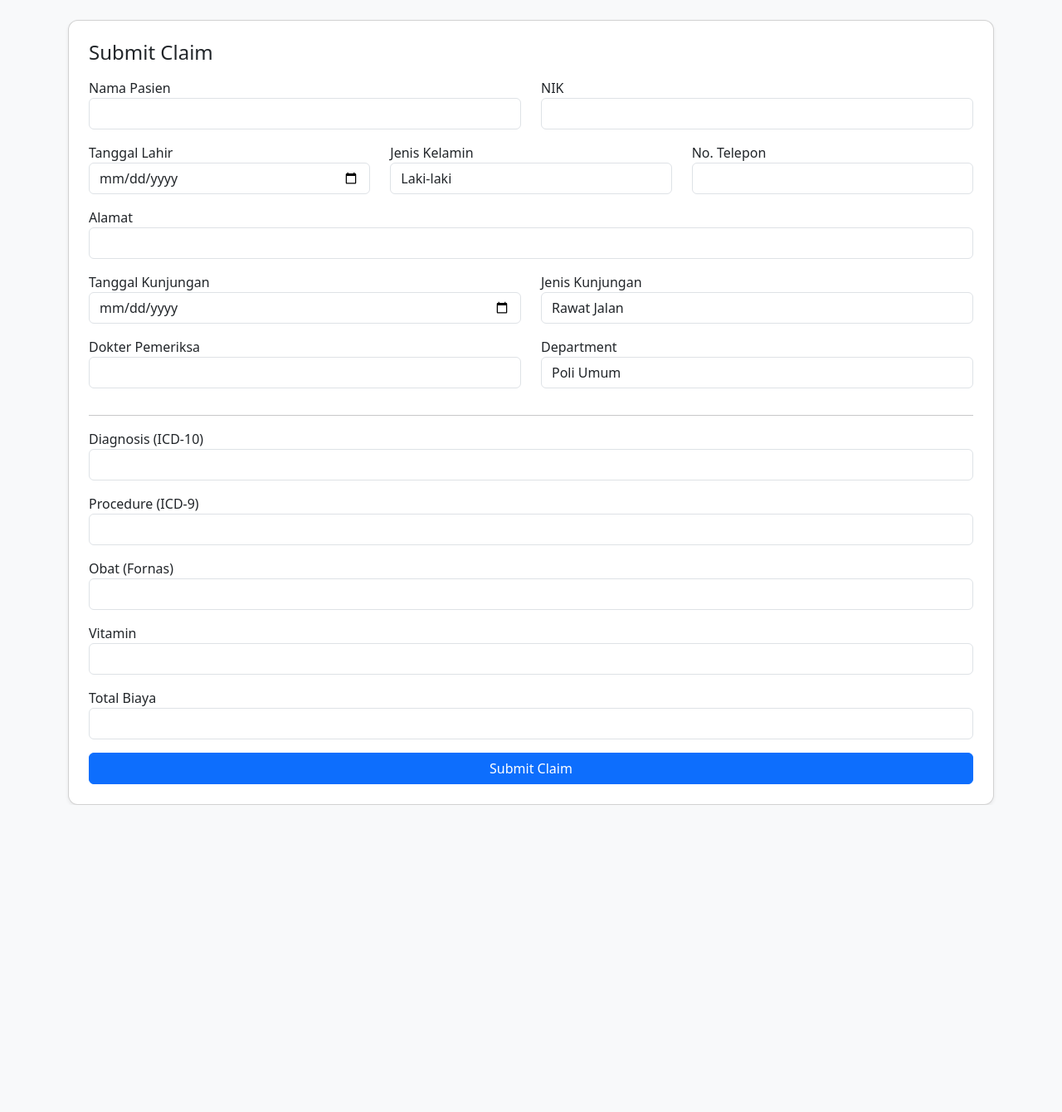
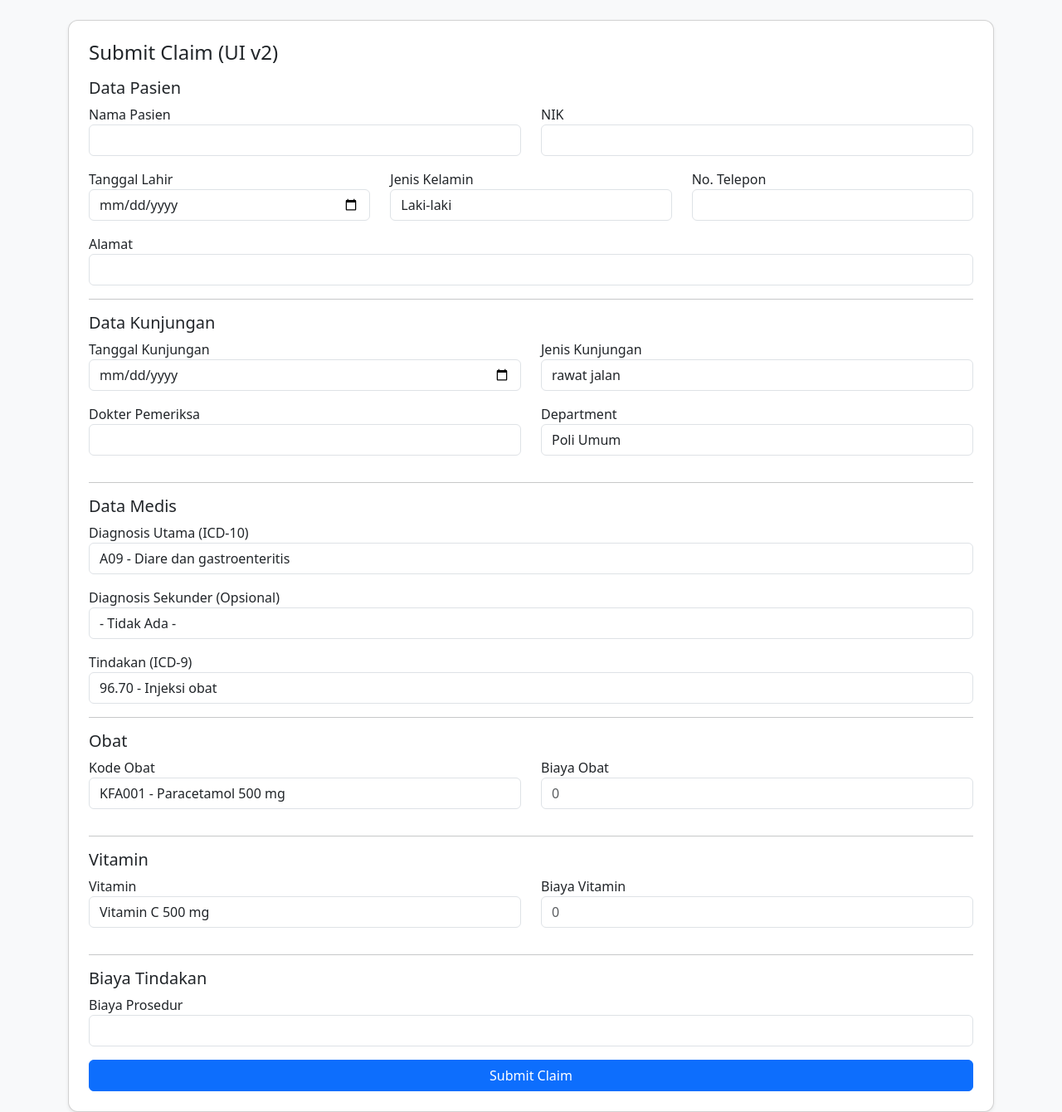
Before and after one commit to aristit0/CLAIM_FRAUD_DETECTION, a Flask app: page /submit in a window 1280 px wide. Shown: the part 56-1396 px from the top of the page at 83% size. Before the commit the page ends 1026 px from the top, so only its background shows below. Run offline with Flask 3, Linux system fonts and the light colour scheme; the visitor is signed in with stand-in values (Sample User, id 1).

```diff
--- a/claim_apps/submission_ui/app.py
+++ b/claim_apps/submission_ui/app.py
@@ -11,8 +11,9 @@ app.permanent_session_lifetime = timedelta(hours=6)
 VALID_USER = "aris"
 VALID_PASS = "Admin123"
 
+
 # -----------------------------------
-# MySQL Connection
+# DB Connection
 # -----------------------------------
 def get_db():
     return mysql.connector.connect(
@@ -21,21 +22,6 @@ def get_db():
         password="T1ku$H1t4m",
         database="claimdb"
     )
-
-# -----------------------------------
-# Rupiah Formatting
-# -----------------------------------
-def format_rupiah(x):
-    try:
-        x = float(x)
-        formatted = f"Rp {x:,.2f}"
-        formatted = formatted.replace(",", "#").replace(".", ",").replace("#", ".")
-        return formatted
-    except:
-        return x
-
-# Register filter for Jinja
-app.jinja_env.filters["rupiah"] = format_rupiah
 
 
 # -----------------------------------
@@ -61,15 +47,48 @@ def login_required(f):
 
 
 # -----------------------------------
-# SUBMIT CLAIM PAGE
+# SUBMISSION FORM V2
 # -----------------------------------
 @app.route("/submit", methods=["GET", "POST"])
 @login_required
 def submit_claim():
 
+    # === MASTER DATA (dropdowns) ===
+    ICD10 = [
+        ("A09", "Diare dan gastroenteritis"),
+        ("J06", "Common cold"),
+        ("I10", "Hipertensi"),
+        ("E11", "Diabetes mellitus tipe 2"),
+        ("J45", "Asma"),
+        ("K29", "Gastritis"),
+    ]
+
+    ICD9 = [
+        ("96.70", "Injeksi obat"),
+        ("99.04", "Transfusi darah"),
+        ("03.31", "Pemeriksaan darah"),
+        ("45.13", "Endoskopi"),
+        ("93.90", "Electrotherapy"),
+    ]
+
+    DRUGS = [
+        ("KFA001", "Paracetamol 500 mg"),
+        ("KFA002", "Amoxicillin 500 mg"),
+        ("KFA003", "Ceftriaxone injeksi"),
+        ("KFA004", "Omeprazole 20 mg"),
+        ("KFA005", "ORS / Oralit"),
+    ]
+
+    VITAMINS = [
+        "Vitamin C 500 mg",
+        "Vitamin B Complex",
+        "Vitamin D 1000 IU",
+        "Vitamin E 400 IU",
+    ]
+
     if request.method == "POST":
 
-        # Patient info
+        # PATIENT INFO
         patient_name = request.form.get("patient_name")
         patient_nik = request.form.get("patient_nik")
         patient_dob = request.form.get("patient_dob")
@@ -77,78 +96,103 @@ def submit_claim():
         patient_phone = request.form.get("patient_phone")
         patient_address = request.form.get("patient_address")
 
-        # Visit info
+        # VISIT INFO
         visit_date = request.form.get("visit_date")
         visit_type = request.form.get("visit_type")
         doctor_name = request.form.get("doctor_name")
         department = request.form.get("department")
 
-        # Core claim
-        diagnosis_raw = request.form.get("diagnosis")
-        procedure_raw = request.form.get("procedure")
-        drug = request.form.get("drug")
-        vitamin = request.form.get("vitamin")
-        cost = request.form.get("cost")
+        # MEDICAL DETAILS
+        dx_primary = request.form.get("diagnosis_primary")
+        dx_primary_desc = dict(ICD10)[dx_primary]
 
-        # Extract ICD code
-        diagnosis_code = diagnosis_raw.split(" ")[0]
-        procedure_code = procedure_raw.split(" ")[0]
+        dx_secondary = request.form.get("diagnosis_secondary")
+        dx_secondary_desc = dict(ICD10)[dx_secondary] if dx_secondary else None
 
+        px_code = request.form.get("procedure")
+        px_desc = dict(ICD9)[px_code]
+
+        drug_code = request.form.get("drug_code")
+        drug_name = dict(DRUGS)[drug_code]
+        drug_cost = float(request.form.get("drug_cost") or 0)
+
+        vitamin_name = request.form.get("vitamin_name")
+        vitamin_cost = float(request.form.get("vitamin_cost") or 0)
+
+        # COSTS
+        proc_cost = float(request.form.get("procedure_cost") or 0)
+        total_claim = proc_cost + drug_cost + vitamin_cost
+
+        # DB
         db = get_db()
         cursor = db.cursor()
 
-        # Insert claim_header
+        # INSERT CLAIM HEADER
         cursor.execute("""
-            INSERT INTO claim_header
-            (patient_nik, patient_name, patient_gender, patient_dob, patient_address, patient_phone,
-             visit_date, visit_type, doctor_name, department,
-             total_procedure_cost, total_drug_cost, total_vitamin_cost, total_claim_amount, status)
+            INSERT INTO claim_header (
+                patient_nik, patient_name, patient_gender, patient_dob,
+                patient_address, patient_phone,
+                visit_date, visit_type, doctor_name, department,
+                total_procedure_cost, total_drug_cost, total_vitamin_cost, total_claim_amount, status
+            )
             VALUES (%s,%s,%s,%s,%s,%s,
                     %s,%s,%s,%s,
-                    %s,0,0,%s,'pending')
-        """, (patient_nik, patient_name, patient_gender, patient_dob, patient_address, patient_phone,
-              visit_date, visit_type, doctor_name, department,
-              cost, cost))
+                    %s,%s,%s,%s,'pending')
+        """, (
+            patient_nik, patient_name, patient_gender, patient_dob,
+            patient_address, patient_phone,
+            visit_date, visit_type, doctor_name, department,
+            proc_cost, drug_cost, vitamin_cost, total_claim
+        ))
 
         db.commit()
         claim_id = cursor.lastrowid
 
-        # Insert ICD-10 primary diagnosis
+        # INSERT PRIMARY DX
         cursor.execute("""
             INSERT INTO claim_diagnosis (claim_id, icd10_code, icd10_description, is_primary)
             VALUES (%s,%s,%s,1)
-        """, (claim_id, diagnosis_code, diagnosis_raw))
+        """, (claim_id, dx_primary, dx_primary_desc))
 
-        # Insert ICD-9 procedure
+        # INSERT SECONDARY DX (optional)
+        if dx_secondary:
+            cursor.execute("""
+                INSERT INTO claim_diagnosis (claim_id, icd10_code, icd10_description, is_primary)
+                VALUES (%s,%s,%s,0)
+            """, (claim_id, dx_secondary, dx_secondary_desc))
+
+        # INSERT PROCEDURE
         cursor.execute("""
             INSERT INTO claim_procedure (claim_id, icd9_code, icd9_description, quantity, procedure_date)
             VALUES (%s,%s,%s,1,%s)
-        """, (claim_id, procedure_code, procedure_raw, visit_date))
+        """, (claim_id, px_code, px_desc, visit_date))
 
-        # Insert drug
+        # INSERT DRUG
         cursor.execute("""
             INSERT INTO claim_drug (claim_id, drug_code, drug_name, dosage, frequency, route, days, cost)
-            VALUES (%s,'-',%s,'1 tablet','2x sehari','oral',1,0)
-        """, (claim_id, drug))
+            VALUES (%s,%s,%s,'1 tablet','2x sehari','oral',1,%s)
+        """, (claim_id, drug_code, drug_name, drug_cost))
 
-        # Insert vitamin
+        # INSERT VITAMIN
         cursor.execute("""
             INSERT INTO claim_vitamin (claim_id, vitamin_name, dosage, days, cost)
-            VALUES (%s,%s,'1 tablet',1,0)
-        """, (claim_id, vitamin))
+            VALUES (%s,%s,'1 tablet',1,%s)
+        """, (claim_id, vitamin_name, vitamin_cost))
 
         db.commit()
         cursor.close()
         db.close()
 
-        return render_template("submit_claim.html", msg="Claim berhasil disubmit!")
+        return render_template("submit_claim.html",
+                               msg="Claim berhasil disubmit!",
+                               ICD10=ICD10, ICD9=ICD9, DRUGS=DRUGS, VITAMINS=VITAMINS)
 
-    return render_template("submit_claim.html")
-
+    return render_template("submit_claim.html",
+                           ICD10=ICD10, ICD9=ICD9, DRUGS=DRUGS, VITAMINS=VITAMINS)
 
 
 # -----------------------------------
-# LIST CLAIMS + PAGINATION
+# LIST CLAIMS
 # -----------------------------------
 @app.route("/list")
 @login_required
@@ -161,12 +205,10 @@ def list_claims():
     db = get_db()
     cursor = db.cursor(dictionary=True)
 
-    # Count total rows
     cursor.execute("SELECT COUNT(*) AS total FROM claim_header")
     total = cursor.fetchone()["total"]
     total_pages = math.ceil(total / limit)
 
-    # Fetch paginated rows
     cursor.execute(f"""
         SELECT claim_id, patient_name, patient_nik, total_claim_amount, status, created_at
         FROM claim_header
--- a/claim_apps/submission_ui/templates/submit_claim.html
+++ b/claim_apps/submission_ui/templates/submit_claim.html
@@ -2,7 +2,7 @@
 {% block content %}
 
 <div class="card p-4 shadow-sm">
-    <h4 class="mb-3">Submit Claim</h4>
+    <h4 class="mb-3">Submit Claim (UI v2)</h4>
 
     {% if msg %}
     <div class="alert alert-success">{{ msg }}</div>
@@ -10,6 +10,7 @@
 
     <form method="POST">
 
+        <h5>Data Pasien</h5>
         <div class="row">
             <div class="col-md-6 mb-3">
                 <label>Nama Pasien</label>
@@ -47,6 +48,10 @@
             <input class="form-control" name="patient_address">
         </div>
 
+        <hr>
+
+        <h5>Data Kunjungan</h5>
+
         <div class="row">
             <div class="col-md-6 mb-3">
                 <label>Tanggal Kunjungan</label>
@@ -55,10 +60,10 @@
 
             <div class="col-md-6 mb-3">
                 <label>Jenis Kunjungan</label>
-                <select class="form-control" name="visit_type" required>
-                    <option value="rawat jalan">Rawat Jalan</option>
-                    <option value="rawat inap">Rawat Inap</option>
-                    <option value="igd">IGD</option>
+                <select class="form-control" name="visit_type">
+                    <option>rawat jalan</option>
+                    <option>rawat inap</option>
+                    <option>igd</option>
                 </select>
             </div>
         </div>
@@ -74,44 +79,97 @@
                 <select class="form-control" name="department">
                     <option>Poli Umum</option>
                     <option>Poli Anak</option>
+                    <option>Poli Saraf</option>
+                    <option>IGD</option>
                     <option>Poli Gigi</option>
-                    <option>IGD</option>
-                    <option>Kebidanan</option>
-                    <option>Bedah</option>
                 </select>
             </div>
         </div>
 
         <hr>
 
+        <h5>Data Medis</h5>
+
         <div class="mb-3">
-            <label>Diagnosis (ICD-10)</label>
-            <input class="form-control" name="diagnosis" required>
+            <label>Diagnosis Utama (ICD-10)</label>
+            <select class="form-control" name="diagnosis_primary" required>
+                {% for code, desc in ICD10 %}
+                <option value="{{ code }}">{{ code }} - {{ desc }}</option>
+                {% endfor %}
+            </select>
         </div>
 
         <div class="mb-3">
-            <label>Procedure (ICD-9)</label>
-            <input class="form-control" name="procedure" required>
+            <label>Diagnosis Sekunder (Opsional)</label>
+            <select class="form-control" name="diagnosis_secondary">
+                <option value="">- Tidak Ada -</option>
+                {% for code, desc in ICD10 %}
+                <option value="{{ code }}">{{ code }} - {{ desc }}</option>
+                {% endfor %}
+            </select>
         </div>
 
         <div class="mb-3">
-            <label>Obat (Fornas)</label>
-            <input class="form-control" name="drug">
+            <label>Tindakan (ICD-9)</label>
+            <select class="form-control" name="procedure" required>
+                {% for code, desc in ICD9 %}
+                <option value="{{ code }}">{{ code }} - {{ desc }}</option>
+                {% endfor %}
+            </select>
         </div>
 
-        <div class="mb-3">
-            <label>Vitamin</label>
-            <input class="form-control" name="vitamin">
+        <hr>
+
+        <h5>Obat</h5>
+
+        <div class="row">
+            <div class="col-md-6 mb-3">
+                <label>Kode Obat</label>
+                <select class="form-control" name="drug_code">
+                    {% for code, name in DRUGS %}
+                    <option value="{{ code }}">{{ code }} - {{ name }}</option>
+                    {% endfor %}
+                </select>
+            </div>
+
+            <div class="col-md-6 mb-3">
+                <label>Biaya Obat</label>
+                <input type="number" name="drug_cost" class="form-control" placeholder="0">
+            </div>
         </div>
 
+        <hr>
+
+        <h5>Vitamin</h5>
+
+        <div class="row">
+            <div class="col-md-6 mb-3">
+                <label>Vitamin</label>
+                <select class="form-control" name="vitamin_name">
+                    {% for v in VITAMINS %}
+                    <option>{{ v }}</option>
+                    {% endfor %}
+                </select>
+            </div>
+
+            <div class="col-md-6 mb-3">
+                <label>Biaya Vitamin</label>
+                <input type="number" name="vitamin_cost" class="form-control" placeholder="0">
+            </div>
+        </div>
+
+        <hr>
+
+        <h5>Biaya Tindakan</h5>
+
         <div class="mb-3">
-            <label>Total Biaya</label>
-            <input class="form-control" type="number" name="cost" required>
+            <label>Biaya Prosedur</label>
+            <input type="number" class="form-control" name="procedure_cost" required>
         </div>
 
         <button class="btn btn-primary w-100">Submit Claim</button>
+
     </form>
-
 </div>
 
 {% endblock %}
```
